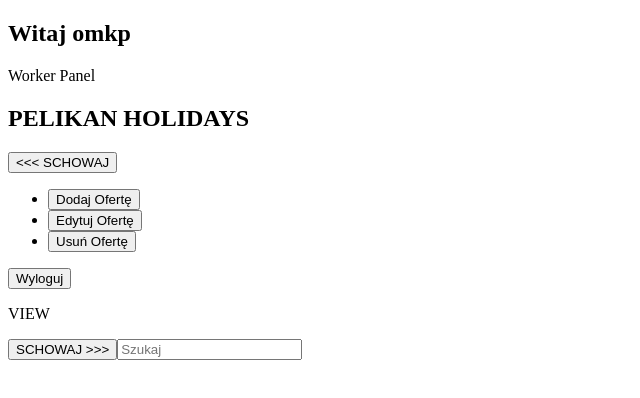
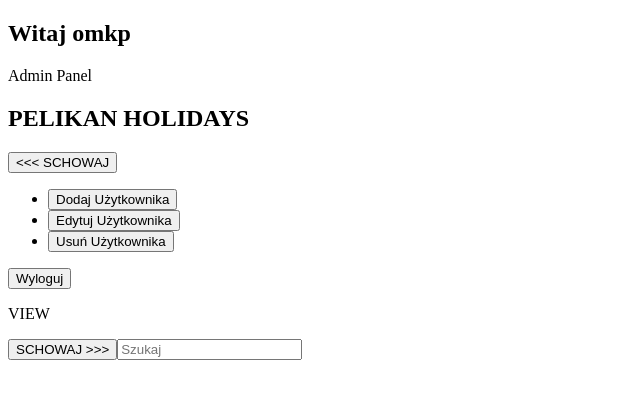
Before and after one commit to OskarPrzydatek/PelikanHolidays, a Next.js app in the folder frontend/: page /user/1 in a window 1280 px wide. Shown: the top 398 px of the page, without its empty margins (0-640 px from the left). Built offline with nearby package versions, Linux system fonts and the light colour scheme.

Commit message:
panel options done

```diff
--- a/frontend/src/pages/user/[id].tsx
+++ b/frontend/src/pages/user/[id].tsx
@@ -3,7 +3,7 @@
 import UserPanelLayout from "@layouts/UserPanelLayout/UserPanelLayout";
 
 const UserSubpage: NextPage = () => {
-  return <UserPanelLayout username="omkp" role="Worker" />;
+  return <UserPanelLayout username="omkp" role="Admin" />;
 };
 
 export default UserSubpage;
```
Also changed, not shown: frontend/src/components/forms/LoginForm/LoginForm.tsx (+0 -8 lines), frontend/src/layouts/UserPanelLayout/UserPanelLayout.tsx (+14 -4 lines).
